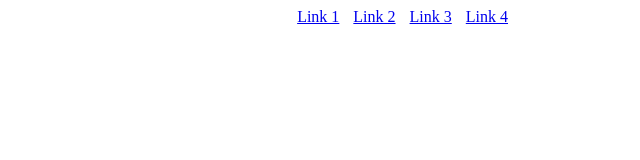
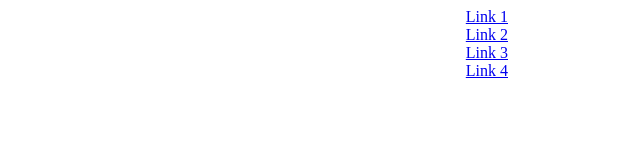
Before and after one commit to demetriokened/embrapa, a plain HTML site: page modelo-topbar.html in a window 1280 px wide. Shown: the whole page, without its empty margins (640-1280 px from the left). Drawn offline with Linux system fonts and the light colour scheme.

Commit message:
Update modelo-topbar.html

```diff
--- a/modelo-topbar.html
+++ b/modelo-topbar.html
@@ -9,11 +9,12 @@
       }
       .redes {
         width: 1140px;
-        text-align: right;
+        display: flex;
+        flex-direction: column;
+        align-items: flex-end;
       }
 
       .redes a {
-        display: inline-block;
         margin-left: 10px;
       }
     </style>
```
